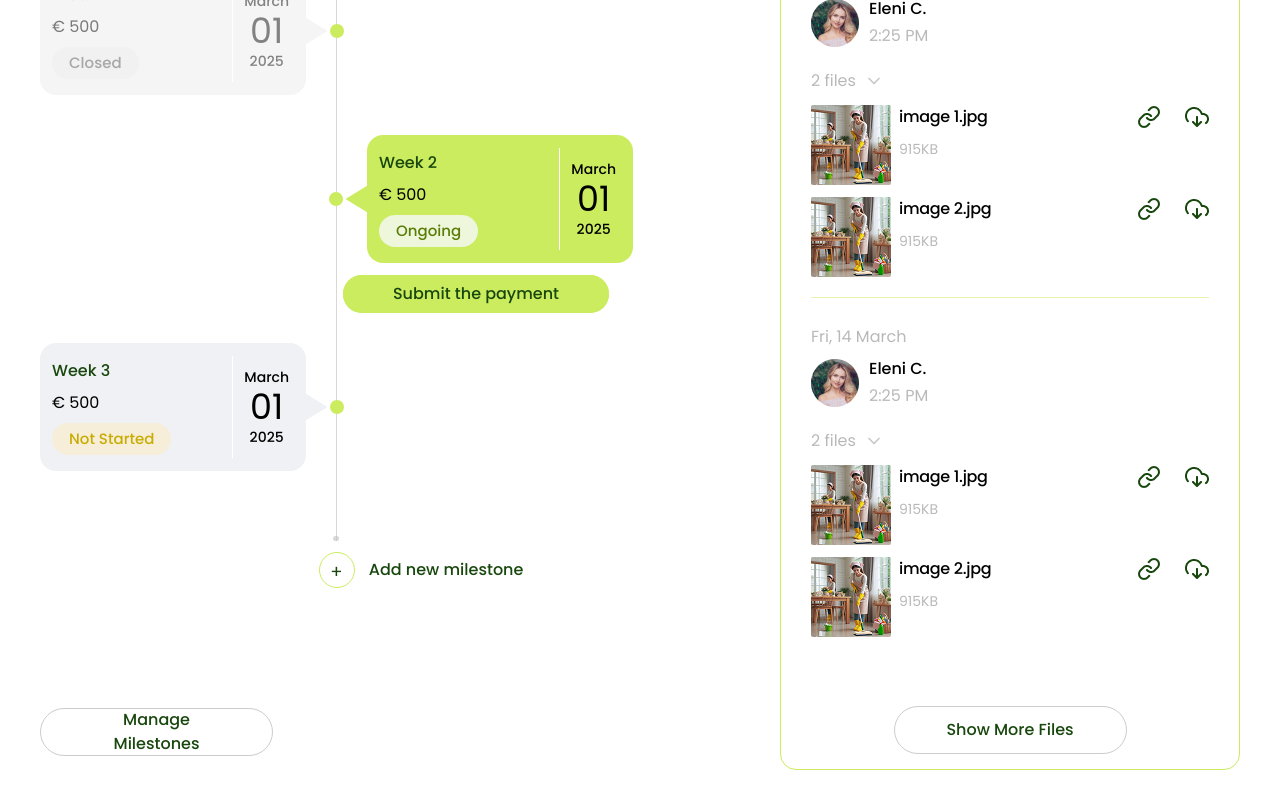
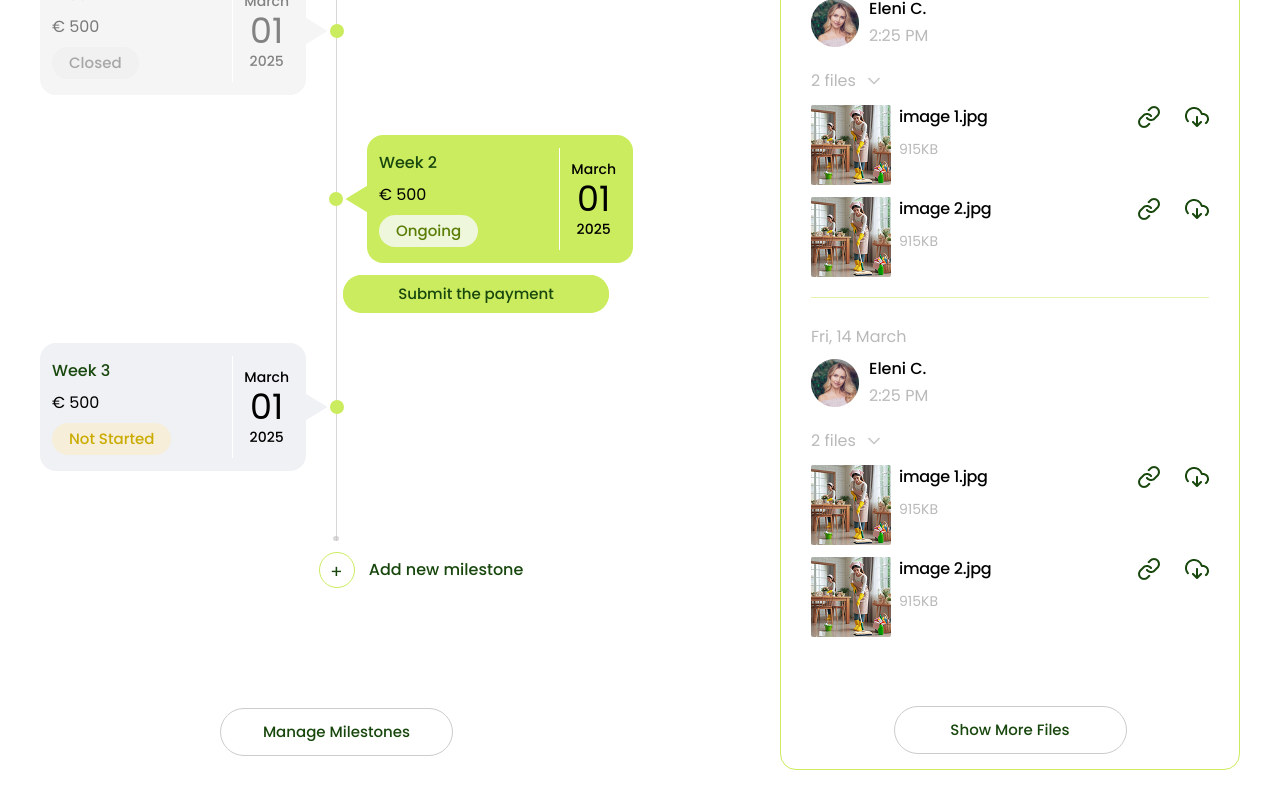
Before and after one commit to atikulla77/Jobwhee, a Next.js app: page /1/contracts/1 in a window 1280 px wide. Shown: the part 547-1347 px from the top of the page. Built offline with nearby package versions, Linux system fonts and the light colour scheme.

Commit message:
All Device Responsive Design Done

```diff
--- a/src/app/shared/ui-kit/Button.tsx
+++ b/src/app/shared/ui-kit/Button.tsx
@@ -11,7 +11,7 @@ const Button: React.FC<ButtonProps> = ({
 	return (
 		<button
 			onClick={() => handleButton(action)}
-			className={`w-full h-full flex items-center justify-center ${type === "transparent" ? "xl:px-[41px] px-[25px]":"xl:px-[25px] px-[20px]"}  md:text-[16px] text-[14px] rounded-full font-medium transition-all duration-300
+			className={`w-full h-full flex items-center justify-center ${type === "transparent" ? "xl:px-[41px] px-[25px]":"xl:px-[25px] px-[20px]"}  md:text-[15px] text-[14px] rounded-full font-medium transition-all duration-300
         ${
 					type === "active"
 						? "bg-[#CBEC5E] text-[#18470D] hover:bg-[#ACD624] cursor-pointer"
--- a/src/components/contract-overview/MilestoneItem.tsx
+++ b/src/components/contract-overview/MilestoneItem.tsx
@@ -171,7 +171,6 @@ const MilestoneItem = ({ contract }: any) => {
               )}
             </div>
           ))}
-
         <div className="w-full flex md:justify-center justify-end">
           <div className="w-[1px] md:h-[30px] h-[20px] bg-[#c6c2c2a6] relative">
             <div className="absolute bottom-0 left-[-2.75px] w-[5.5px] h-[5.5px] rounded-[50%] bg-[#c6c2c2a6] "></div>
@@ -187,13 +186,13 @@ const MilestoneItem = ({ contract }: any) => {
             </h3>
           </div>
         </div>
-      </div>
-      <div className="w-[233px] xl:h-[48px] h-[40px] md:mx-auto mx-0 2xl:mt-[110px] xl:mt-[120px] mt-[48px] text-[15px] font-[500] text-[#18470D] md:ml-0 ml-[51px]">
-        <Button
-          type="transparent"
-          action="Manage Milestones"
-          handleButton={handleButton}
-        />
+        <div className="w-[233px] xl:h-[48px] h-[40px] flex md:!mx-auto mx-0 2xl:mt-[110px] xl:mt-[120px] mt-[48px] text-[15px] font-[500] text-[#18470D] md:ml-0 ml-[51px]">
+          <Button
+            type="transparent"
+            action="Manage Milestones"
+            handleButton={handleButton}
+          />
+        </div>
       </div>
     </div>
   );
```
